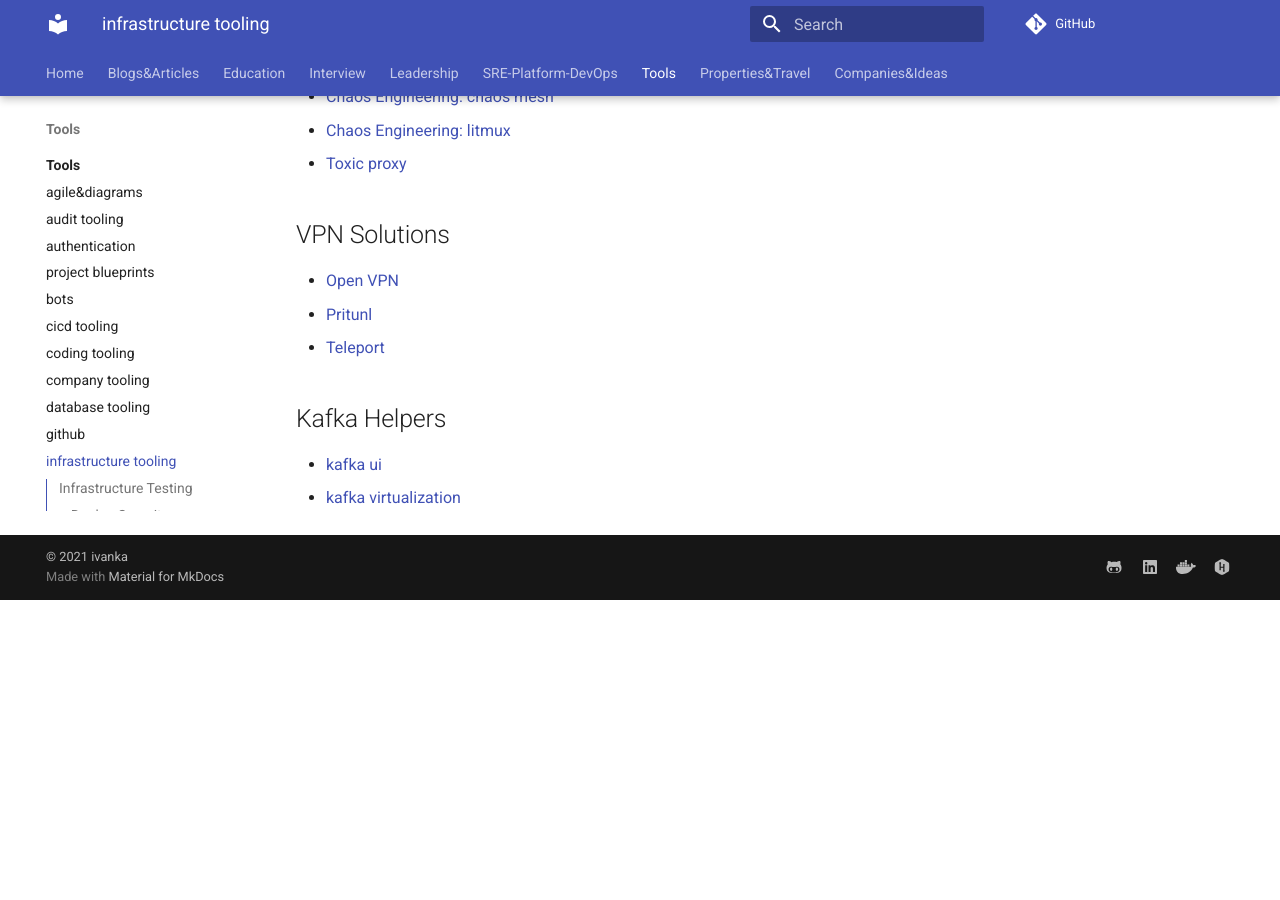
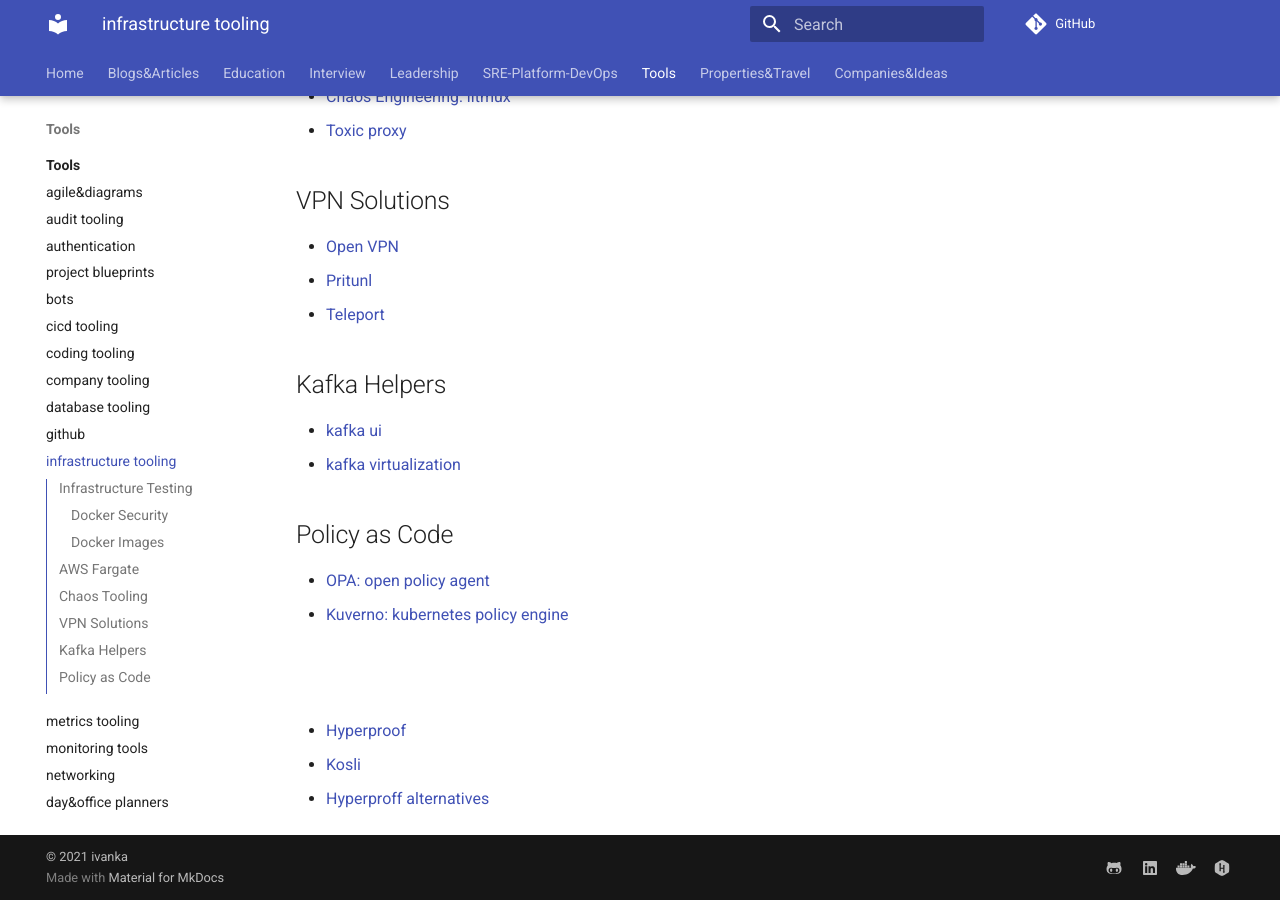
Before and after one commit to ivankatliarchuk/knowledge-base, an MkDocs documentation site: the page built from docs/tools/infrastructure.md, in a window 1280 px wide and 900 px high, scrolled down 1312 px. Built offline with MkDocs 1.6.1 and Material for MkDocs 9.7.7, drawn with Linux system fonts in a browser that asks for light colours; comment, search, counter and statistics services are not loaded; before the commit the page ends 1912 px from its top, so only the background shows below that; some of the changed text lies outside the part shown.

Commit message:
update docs
Signed-off-by: ivan katliarchuk <ivan.katliarchuk@gmail.com>

```diff
--- a/docs/tools/infrastructure.md
+++ b/docs/tools/infrastructure.md
@@ -58,3 +57,14 @@
 
 - [kafka ui](https://github.com/provectus/kafka-ui)
 - [kafka virtualization](https://softwaremill.com/kafka-visualisation/)
+
+## Policy as Code
+
+- [OPA: open policy agent](https://www.openpolicyagent.org/docs/latest/policy-testing/)
+- [Kuverno: kubernetes policy engine](https://kyverno.io/#td-block-1)
+
+##
+
+- [Hyperproof](https://hyperproof.io/)
+- [Kosli](https://github.com/kosli-dev)
+- [Hyperproff alternatives](https://www.g2.com/products/hyperproof/competitors/alternatives)
```
Also changed, not shown: other parts of docs/tools/infrastructure.md (+0 -1 lines), docs/sre-platform-devops/architecture-notes/microservice-lifecycle.md (+2 -2 lines), assets/cicd/gitlab-architecture/gitlab-create-runner-v2.png (added), assets/cicd/gitlab-architecture/gitlab-create-runner.png (added), assets/consulting/ak-way-defaults-cheatsheet.png (renamed from assets/ak-way-defaults-cheatsheet.png), assets/finops/cost-of-delay-v1.png (renamed from assets/decision-making/cost-of-delay-v1.png), assets/governance/cloud-governance-trough-policy.png (added), assets/governance/covernance.png (added).
